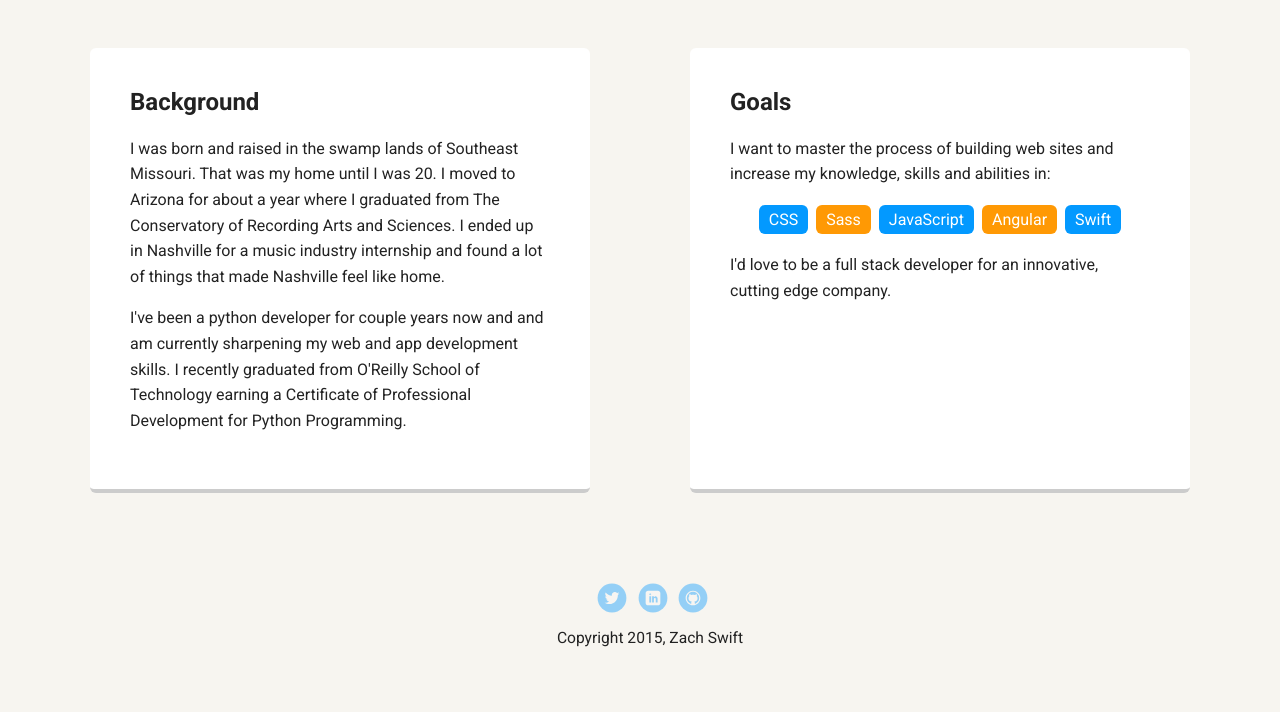
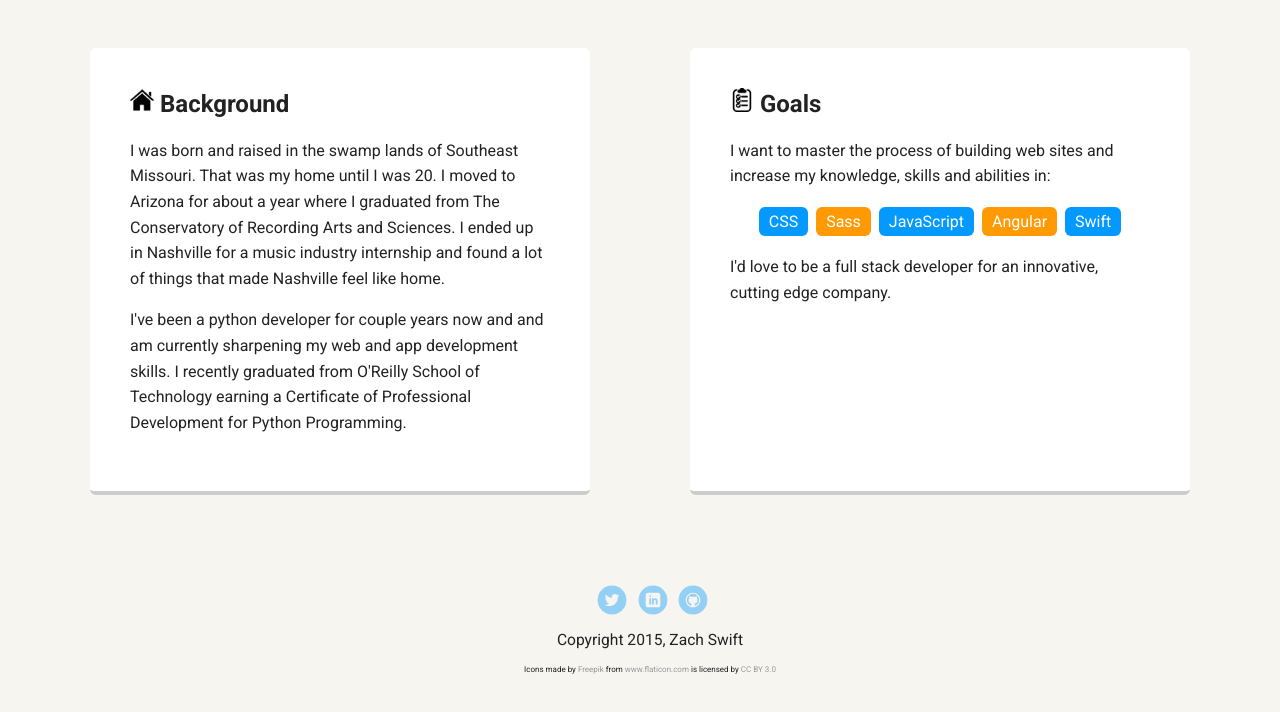
Before and after one commit to 2achary/treehouse_portfolio, a plain HTML site: page index.html in a window 1280 px wide. Shown: the part 472-1184 px from the top of the page. Drawn offline with Linux system fonts and the light colour scheme; a web font is replaced by a local one.

Commit message:
add icons to goals and background

```diff
--- a/index.html
+++ b/index.html
@@ -24,7 +24,8 @@
 
     <main class="flex">
       <div class="card">
-        <h2>Background</h2>
+        <h2><img class='icon' src='images/home168.png'> Background </h2>
+
         <p>
           I was born and raised in the swamp lands of Southeast Missouri. That
           was my home until I was 20. I moved to Arizona for about a year where
@@ -41,7 +42,7 @@
       </div>
 
       <div class="card">
-        <h2>Goals</h2>
+        <h2><img class='icon' src='images/checking1.png'> Goals</h2>
         <p>I want to master the process of building web sites and increase my
           knowledge, skills and abilities in:</p>
         <ul class="skills">
@@ -63,6 +64,10 @@
         <li><a href="https://www.github.com/2achary" class="social github">Github</a></li>
       </ul>
       <p class="copyright">Copyright 2015, Zach Swift</p>
+      <div>
+        Icons made by <a href="http://www.freepik.com" title="Freepik">Freepik</a>
+        from <a href="http://www.flaticon.com" title="Flaticon">www.flaticon.com</a>
+        is licensed by <a href="http://creativecommons.org/licenses/by/3.0/" title="Creative Commons BY 3.0">CC BY 3.0</a></div>
     </footer>
   </body>
   </html>
--- a/styles.css
+++ b/styles.css
@@ -95,6 +95,9 @@ header .profile-image:hover {
 .location:hover {
   transform: scale(1.2);
 }
+.icon {
+  max-width: 1em;
+}
 .card {
   margin: 30px;
   padding: 20px 40px 40px;
@@ -131,6 +134,9 @@ footer {
   width: 100%;
   min-height: 30px;
   padding: 20px 0 40px 20px;
+}
+footer div {
+  font-size: 0.5rem;
 }
 
 footer .copyright {
```
Also changed, not shown: images/checking1.png (added), images/home168.png (added).
